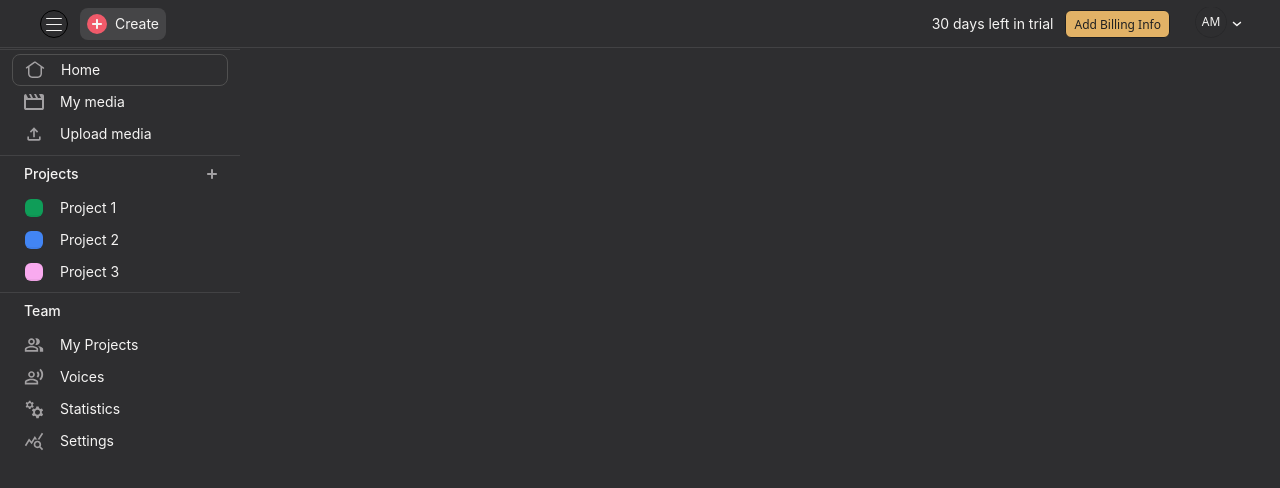
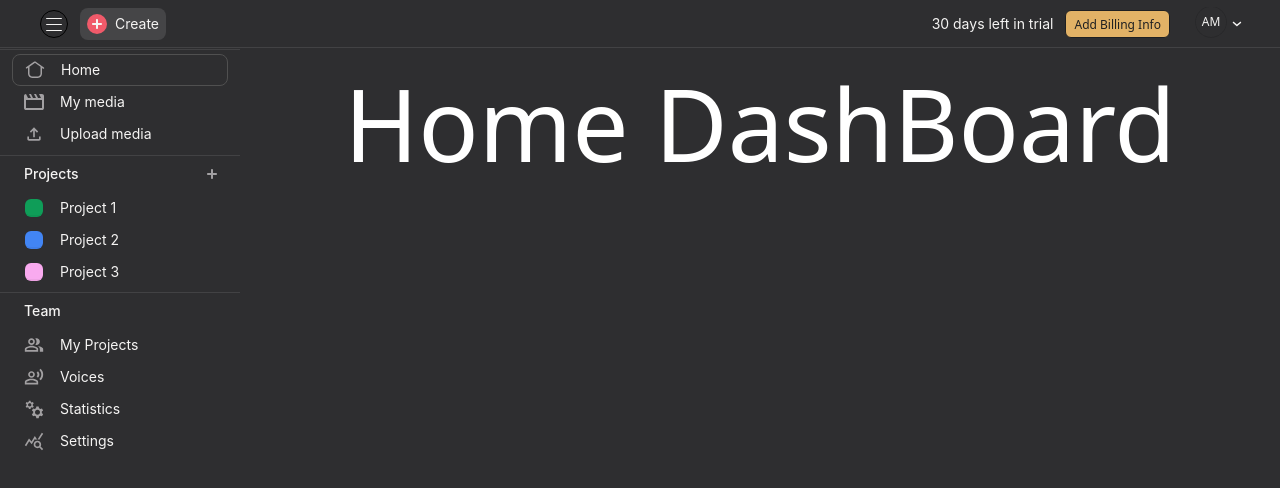
Before and after one commit to ankit13819/zoundify-frontend, a Next.js app: page /panel/panel in a window 1280 px wide. Shown: the top 488 px of the page. Built offline with nearby package versions, Linux system fonts and the light colour scheme.

Commit message:
active dashboard

```diff
--- a/pages/panel/panel.js
+++ b/pages/panel/panel.js
@@ -16,7 +16,7 @@ export default function Panel() {
   const [voiceOpen, setVoiceOpen] = useState(false);
   const [statistics, setStatistics] = useState(false);
   const [settingsOpen, setSettingsOpen] = useState(false);
-  const [homeMenuOpen, setHomeMenuOpen] = useState(false);
+  const [homeMenuOpen, setHomeMenuOpen] = useState(true);
   console.log("@@", homeMenuOpen);
   const handleMyProjectClick = () => {
     setMyProjectOpen(true);
```
